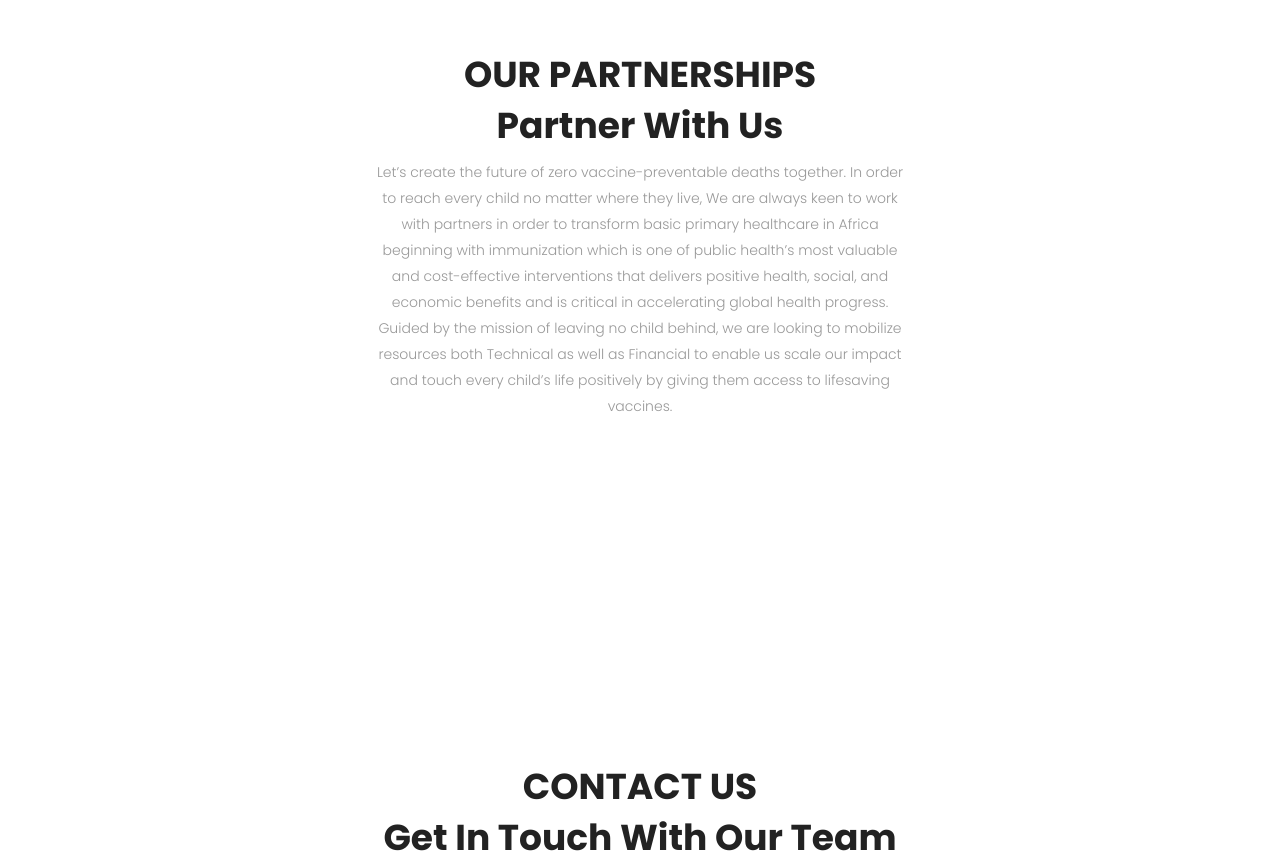
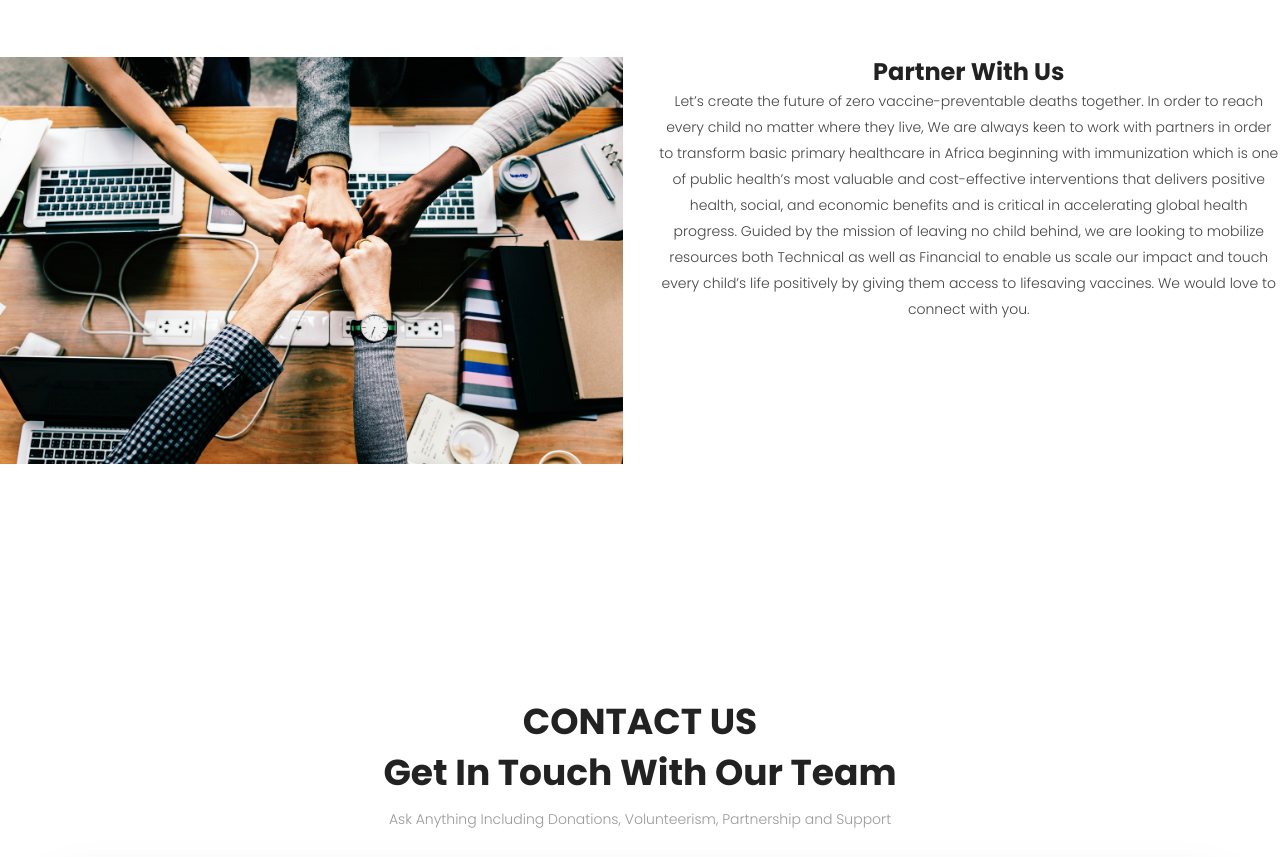
Before and after one commit to sammwaura/ChanjoPlus, a plain HTML site: page index.html in a window 1280 px wide. Shown: the part 4403-5260 px from the top of the page. Drawn offline with Linux system fonts and the light colour scheme.

Commit message:
modify files

```diff
--- a/index.html
+++ b/index.html
@@ -585,17 +585,30 @@
         <!-- END OUR GALLERY -->
         <!-- BEGIN LATEST CAMPAIGN -->
         <section class="latest-campaign-v1 animated-count-bar char-set-pd">
-            <div class="uk-container uk-container-center">
-                <div class="char-title-v1 char-text-center">
-                    <h3>OUR PARTNERSHIPS</h3>
-                   <div class="char-title-v1 char-text-center">
-                    <h3>Partner With Us</h3>
-                    <p>Let’s create the future of zero vaccine-preventable deaths together.
+       <div class="box">
+                            <div class="uk-grid">
+                                <div class="uk-width-medium-1-2 uk-width-small-1-1 uk-width-1-1 set-margin">
+                                    <div class="flex-mobi">
+                                        <div class="box-img char-hv-scale-img">
+                                            <a href="#"><img src="images/partner.jpg" alt=""></a>
+                                        </div>
+                                    </div>
+                                </div>
+                                <div class="uk-width-medium-1-2 uk-width-small-1-1 uk-width-1-1">
+                                    <div class="box-content char-text-center">
+                                        <a href="#" class="char-hv-child-color-blue"><h3>Partner With Us</h3></a>
+                                        <p>Let’s create the future of zero vaccine-preventable deaths together.
 In order to reach every child no matter where they live, We are always keen to work with partners in order to transform basic primary healthcare in Africa beginning with immunization which is one of public health’s most valuable and cost-effective interventions that delivers positive health, social, and economic benefits and is critical in accelerating global health progress.
 
 Guided by the mission of leaving no child behind, we are looking to mobilize resources both Technical as well as Financial to enable us scale our impact and touch every child’s life positively by giving them access to lifesaving vaccines.
+
+We would love to connect with you.
 </p>
-                </div>
+                                    </div>
+                                </div>
+                            </div>
+                        </div>
+
         </section>
         <!-- END LATEST CAMPAIGN -->
         <!-- BEGIN ARE YOU READY TO VOLUNTEER -->
```
Also changed, not shown: images/partner.jpg (added).
